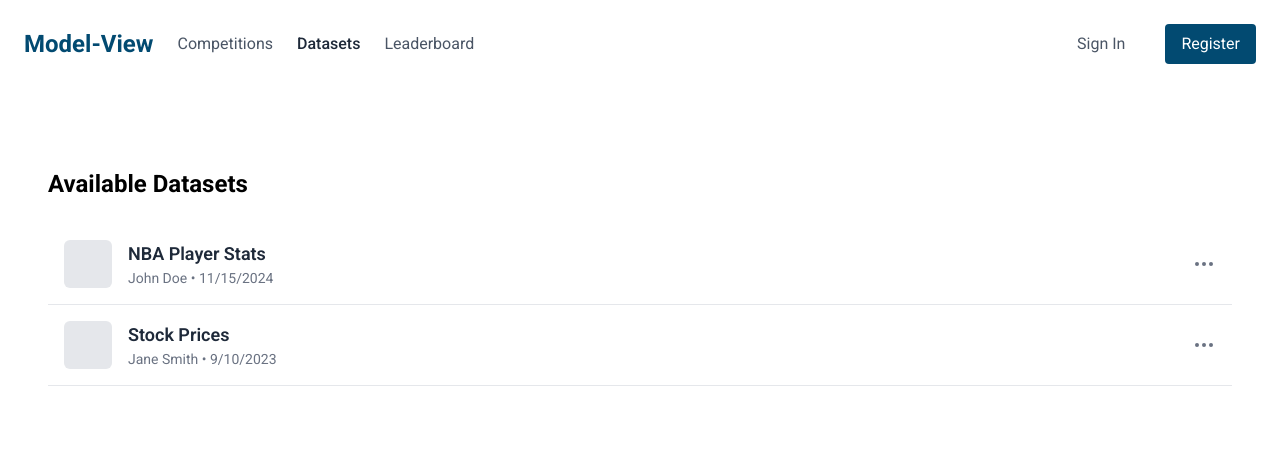
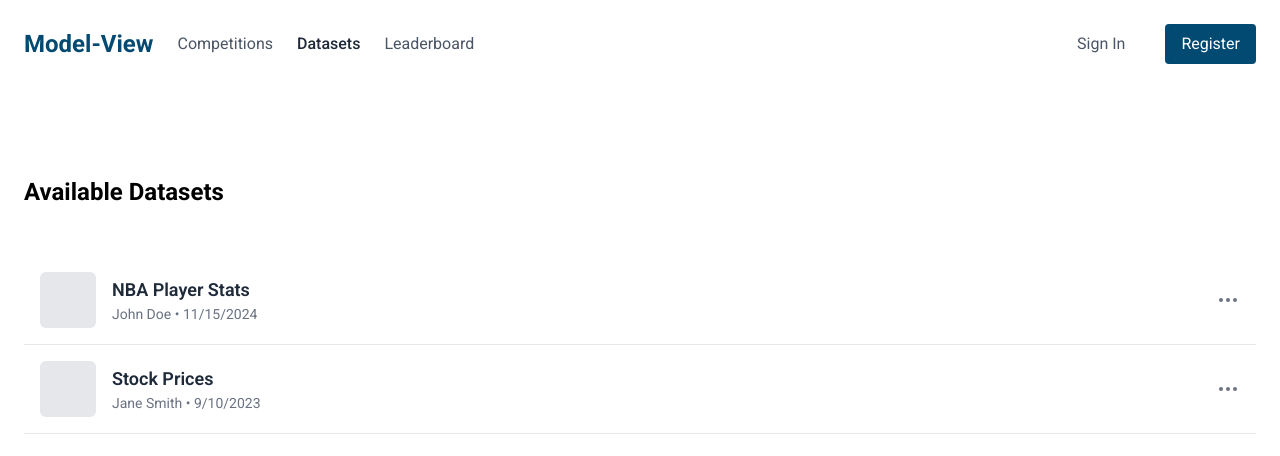
Before and after one commit to Mentee-Group/model-view, a React (Vite) app in the folder frontend/: page /datasets in a window 1280 px wide. Shown: the top 456 px of the page. Built offline with nearby package versions, Linux system fonts and the light colour scheme.

Commit message:
Update DatasetPage.

```diff
--- a/frontend/src/pages/DatasetPage.tsx
+++ b/frontend/src/pages/DatasetPage.tsx
@@ -35,8 +35,8 @@ function DatasetPage() {
   };
 
   return (
-    <div className="max-w-screen-xl mx-auto p-6">
-      <h2 className="text-2xl font-bold mb-6">Available Datasets</h2>
+    <div className='py-8'>
+      <h2 className="text-2xl font-bold mb-12">Available Datasets</h2>
       <div>
         {datasets.map((dataset) => (
           <div
@@ -46,7 +46,7 @@ function DatasetPage() {
           >
             <div className="flex items-center justify-between px-4 py-4">
               <div className="flex items-center gap-4">
-                <div className="w-12 h-12 bg-gray-200 rounded-md"></div>
+                <div className="w-14 h-14 bg-gray-200 rounded-md"></div>
                 <div>
                   <div className="text-lg font-semibold text-gray-800">{dataset.name}</div>
                   <div className="text-sm text-gray-500">
@@ -58,7 +58,7 @@ function DatasetPage() {
                 onClick={(e) => {
                   e.stopPropagation();
                 }}
-                className="text-gray-500 hover:text-gray-700"
+                className="text-gray-500 hover:text-gray-700 cursor-pointer"
               >
                 <MoreHorizontal />
               </button>
```
